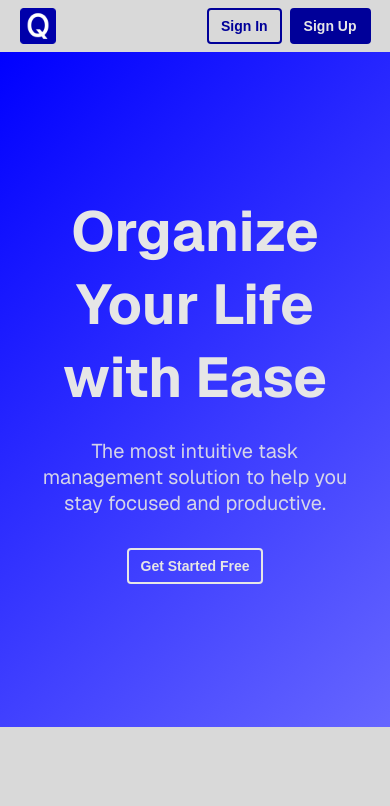
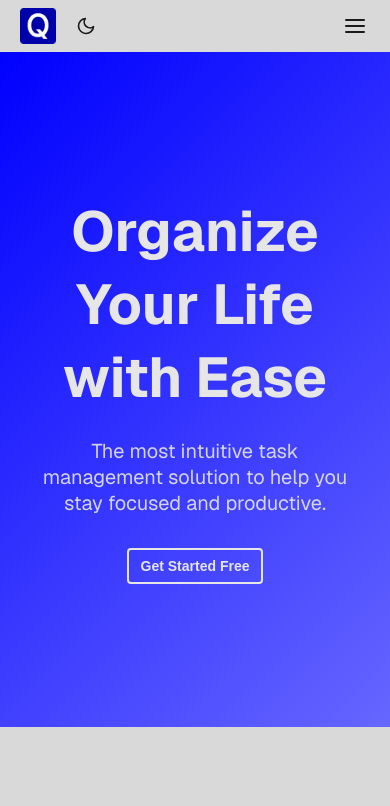
Before and after one commit to nathanEvrardDaCunha/quickTasks_front, a React (Vite) app: page / in a window 390 px wide. Shown: the top 806 px of the page. Built offline with nearby package versions, Linux system fonts and the light colour scheme; grey boxes are pictures that could not be loaded.

Commit message:
cs(core): make header responsive and add light dark mode button

```diff
--- a/package.json
+++ b/package.json
@@ -13,6 +13,7 @@
     "@tanstack/react-query": "^5.76.1",
     "react": "^19.1.0",
     "react-dom": "^19.1.0",
+    "react-icons": "^5.5.0",
     "react-router-dom": "^7.6.0",
     "sass": "^1.89.0"
   },
--- /dev/null
+++ b/src/assets/_themes.scss
@@ -0,0 +1,79 @@
+@use 'variables';
+
+// Light theme
+:root[data-theme='light'] {
+    --color-neutral-90: #{variables.$color-light-neutral-90};
+    --color-neutral-85: #{variables.$color-light-neutral-85};
+    --color-neutral-80: #{variables.$color-light-neutral-80};
+    --color-neutral-75: #{variables.$color-light-neutral-75};
+    --color-neutral-70: #{variables.$color-light-neutral-70};
+    --color-neutral-60: #{variables.$color-light-neutral-60};
+    --color-neutral-50: #{variables.$color-light-neutral-50};
+    --color-neutral-40: #{variables.$color-light-neutral-40};
+    --color-neutral-30: #{variables.$color-light-neutral-30};
+    --color-neutral-20: #{variables.$color-light-neutral-20};
+    --color-neutral-10: #{variables.$color-light-neutral-10};
+
+    --color-accent-90: #{variables.$color-light-accent-90};
+    --color-accent-80: #{variables.$color-light-accent-80};
+    --color-accent-70: #{variables.$color-light-accent-70};
+    --color-accent-60: #{variables.$color-light-accent-60};
+    --color-accent-50: #{variables.$color-light-accent-50};
+    --color-accent-40: #{variables.$color-light-accent-40};
+    --color-accent-30: #{variables.$color-light-accent-30};
+    --color-accent-20: #{variables.$color-light-accent-20};
+    --color-accent-10: #{variables.$color-light-accent-10};
+
+    --color-destructive-90: #{variables.$color-light-destructive-90};
+    --color-destructive-80: #{variables.$color-light-destructive-80};
+    --color-destructive-70: #{variables.$color-light-destructive-70};
+    --color-destructive-60: #{variables.$color-light-destructive-60};
+    --color-destructive-50: #{variables.$color-light-destructive-50};
+    --color-destructive-40: #{variables.$color-light-destructive-40};
+    --color-destructive-30: #{variables.$color-light-destructive-30};
+    --color-destructive-20: #{variables.$color-light-destructive-20};
+    --color-destructive-10: #{variables.$color-light-destructive-10};
+
+    --background-color: var(--color-neutral-90);
+    --text-color: var(--color-neutral-10);
+    --text-color-light: var(--color-neutral-30);
+}
+
+// Dark theme
+:root[data-theme='dark'] {
+    --color-neutral-90: #{variables.$color-dark-neutral-90};
+    --color-neutral-85: #{variables.$color-dark-neutral-85};
+    --color-neutral-80: #{variables.$color-dark-neutral-80};
+    --color-neutral-75: #{variables.$color-dark-neutral-75};
+    --color-neutral-70: #{variables.$color-dark-neutral-70};
+    --color-neutral-60: #{variables.$color-dark-neutral-60};
+    --color-neutral-50: #{variables.$color-dark-neutral-50};
+    --color-neutral-40: #{variables.$color-dark-neutral-40};
+    --color-neutral-30: #{variables.$color-dark-neutral-30};
+    --color-neutral-20: #{variables.$color-dark-neutral-20};
+    --color-neutral-10: #{variables.$color-dark-neutral-10};
+
+    --color-accent-90: #{variables.$color-dark-accent-90};
+    --color-accent-80: #{variables.$color-dark-accent-80};
+    --color-accent-70: #{variables.$color-dark-accent-70};
+    --color-accent-60: #{variables.$color-dark-accent-60};
+    --color-accent-50: #{variables.$color-dark-accent-50};
+    --color-accent-40: #{variables.$color-dark-accent-40};
+    --color-accent-30: #{variables.$color-dark-accent-30};
+    --color-accent-20: #{variables.$color-dark-accent-20};
+    --color-accent-10: #{variables.$color-dark-accent-10};
+
+    --color-destructive-90: #{variables.$color-dark-destructive-90};
+    --color-destructive-80: #{variables.$color-dark-destructive-80};
+    --color-destructive-70: #{variables.$color-dark-destructive-70};
+    --color-destructive-60: #{variables.$color-dark-destructive-60};
+    --color-destructive-50: #{variables.$color-dark-destructive-50};
+    --color-destructive-40: #{variables.$color-dark-destructive-40};
+    --color-destructive-30: #{variables.$color-dark-destructive-30};
+    --color-destructive-20: #{variables.$color-dark-destructive-20};
+    --color-destructive-10: #{variables.$color-dark-destructive-10};
+
+    --background-color: var(--color-neutral-90);
+    --text-color: var(--color-neutral-10);
+    --text-color-light: var(--color-neutral-30);
+}
--- a/src/assets/main.scss
+++ b/src/assets/main.scss
@@ -2,6 +2,7 @@
 
 @use 'variables';
 @use 'reset';
+@use 'themes';
 
 // === DEFAULT-THEME === //
 
@@ -86,8 +87,7 @@
 
 // === DARK-THEME === //
 
-@media (prefers-color-scheme: dark) {
-    :root {
+:root[data-theme='dark'] {
     --color-light-neutral-90: #{variables.$color-dark-neutral-90};
     --color-light-neutral-85: #{variables.$color-dark-neutral-85};
     --color-light-neutral-80: #{variables.$color-dark-neutral-80};
@@ -163,13 +163,12 @@
     --color-light-warning-10-transparent: #{variables.$color-dark-warning-10-transparent};
     --color-light-warning-30-transparent: #{variables.$color-dark-warning-30-transparent};
 }
-}
 
 // === THEME-IMPLEMENTATION === //
 
 body {
-    background-color: var(--color-light-neutral-90);
-    color: var(--color-light-neutral-10);
+    background-color: var(--color-neutral-90);
+    color: var(--color-neutral-10);
     transition: variables.$transition-base;
 }
 
--- a/src/layouts/Header.tsx
+++ b/src/layouts/Header.tsx
@@ -5,13 +5,43 @@ import type { CreateTaskError } from '../features/today/types/typeCreateTask';
 import { apiClient } from '../hooks/ApiClient';
 import './header.scss';
 import Button from '../components/ui/Button';
+import { FiSun, FiMoon, FiMenu, FiX } from 'react-icons/fi';
+import { useCallback } from 'react';
 
 export function Header() {
     const [accessToken, setAccessToken] = useState<string | null>(null);
+    const [isDarkMode, setIsDarkMode] = useState<boolean>(false);
+    const [isMobileMenuOpen, setIsMobileMenuOpen] = useState<boolean>(false);
     const navigate = useNavigate();
 
     useEffect(() => {
         setAccessToken(localStorage.getItem('accessToken'));
+
+        // Set initial theme
+        const prefersDark = window.matchMedia(
+            '(prefers-color-scheme: dark)'
+        ).matches;
+        const savedTheme = localStorage.getItem('theme');
+        const initialTheme = savedTheme ? savedTheme === 'dark' : prefersDark;
+        setIsDarkMode(initialTheme);
+
+        // Apply theme immediately
+        document.documentElement.dataset.theme = initialTheme
+            ? 'dark'
+            : 'light';
+    }, []);
+
+    useEffect(() => {
+        document.documentElement.dataset.theme = isDarkMode ? 'dark' : 'light';
+        localStorage.setItem('theme', isDarkMode ? 'dark' : 'light');
+    }, [isDarkMode]);
+
+    const toggleTheme = useCallback(() => {
+        setIsDarkMode((prev) => !prev);
+    }, []);
+
+    const toggleMobileMenu = useCallback(() => {
+        setIsMobileMenuOpen((prev) => !prev);
     }, []);
 
     const mutation = useMutation({
@@ -34,6 +64,7 @@ export function Header() {
 
     return (
         <header className="container__header">
+            <div className="header__left">
                 <Link to={'/'}>
                     <img
                         src="/src/assets/favicon_io/android-chrome-192x192.png"
@@ -43,9 +74,38 @@ export function Header() {
                         tabIndex={0}
                     />
                 </Link>
+                <button
+                    className="theme-toggle"
+                    onClick={toggleTheme}
+                    aria-label={
+                        isDarkMode
+                            ? 'Switch to light mode'
+                            : 'Switch to dark mode'
+                    }
+                >
+                    {isDarkMode ? (
+                        <FiSun className="theme-icon" />
+                    ) : (
+                        <FiMoon className="theme-icon" />
+                    )}
+                </button>
+            </div>
 
+            <button
+                className="mobile-menu-toggle"
+                onClick={toggleMobileMenu}
+                aria-label="Toggle menu"
+                aria-expanded={isMobileMenuOpen}
+            >
+                {isMobileMenuOpen ? <FiX /> : <FiMenu />}
+            </button>
+
+            <nav
+                className={`header__navigation ${
+                    isMobileMenuOpen ? 'is-open' : ''
+                }`}
+            >
                 {accessToken === null ? (
-                <nav className="header__navigation">
                     <ul className="navigation__list">
                         <li>
                             <Link to={'/login'}>
@@ -62,9 +122,7 @@ export function Header() {
                             </Link>
                         </li>
                     </ul>
-                </nav>
                 ) : (
-                <nav className="header__navigation">
                     <ul className="navigation__list">
                         <li>
                             <Button
@@ -83,8 +141,8 @@ export function Header() {
                             </Link>
                         </li>
                     </ul>
+                )}
             </nav>
-            )}
         </header>
     );
 }
--- a/src/layouts/header.scss
+++ b/src/layouts/header.scss
@@ -9,6 +9,7 @@ $cursor-base: pointer;
 $transform-scale-base: scale(1);
 $transform-scale-active-90: scale(0.9);
 $transform-scale-active-80: scale(0.8);
+$mobile-breakpoint: 768px;
 
 // === HEADER === //
 
@@ -16,9 +17,17 @@ $transform-scale-active-80: scale(0.8);
     display: flex;
     flex-direction: row;
     justify-content: space-between;
-    background-color: var(--color-light-neutral-85);
+    align-items: center;
+    background-color: var(--color-neutral-85);
     padding-inline: clamp(variables.$spacing-8, 5vw, variables.$spacing-48);
     padding-block: variables.$spacing-8;
+    position: relative;
+}
+
+.header__left {
+    display: flex;
+    align-items: center;
+    gap: variables.$spacing-16;
 }
 
 .header__icon {
@@ -37,9 +46,63 @@ $transform-scale-active-80: scale(0.8);
     }
 }
 
+.theme-toggle {
+    background: none;
+    border: none;
+    color: var(--color-neutral-10);
+    cursor: pointer;
+    padding: variables.$spacing-4;
+    border-radius: 50%;
+    display: flex;
+    align-items: center;
+    justify-content: center;
+    transition: variables.$transition-quick;
+
+    &:hover {
+        background-color: var(--color-neutral-80);
+    }
+
+    .theme-icon {
+        width: 20px;
+        height: 20px;
+    }
+}
+
+.mobile-menu-toggle {
+    display: none;
+    background: none;
+    border: none;
+    color: var(--color-neutral-10);
+    cursor: pointer;
+    padding: variables.$spacing-4;
+    font-size: 24px;
+
+    @media (max-width: $mobile-breakpoint) {
+        display: flex;
+        align-items: center;
+        justify-content: center;
+    }
+}
+
 .header__navigation {
     display: flex;
     flex-direction: row;
+
+    @media (max-width: $mobile-breakpoint) {
+        display: none;
+        position: absolute;
+        top: 100%;
+        left: 0;
+        right: 0;
+        background-color: var(--color-neutral-85);
+        padding: variables.$spacing-16;
+        box-shadow: 0 4px 6px var(--color-neutral-30-transparent);
+
+        &.is-open {
+            display: flex;
+            flex-direction: column;
+        }
+    }
 }
 
 .navigation__list {
@@ -47,4 +110,22 @@ $transform-scale-active-80: scale(0.8);
     flex-direction: row;
     align-items: center;
     gap: variables.$spacing-8;
+
+    @media (max-width: $mobile-breakpoint) {
+        flex-direction: column;
+        width: 100%;
+
+        li {
+            width: 100%;
+
+            a {
+                width: 100%;
+                display: block;
+            }
+
+            button {
+                width: 100%;
+            }
+        }
+    }
 }
```
Also changed, not shown: 1 other file (tests, documents, lock files or other folders). Lines whose indentation alone changed are shown as unchanged.
